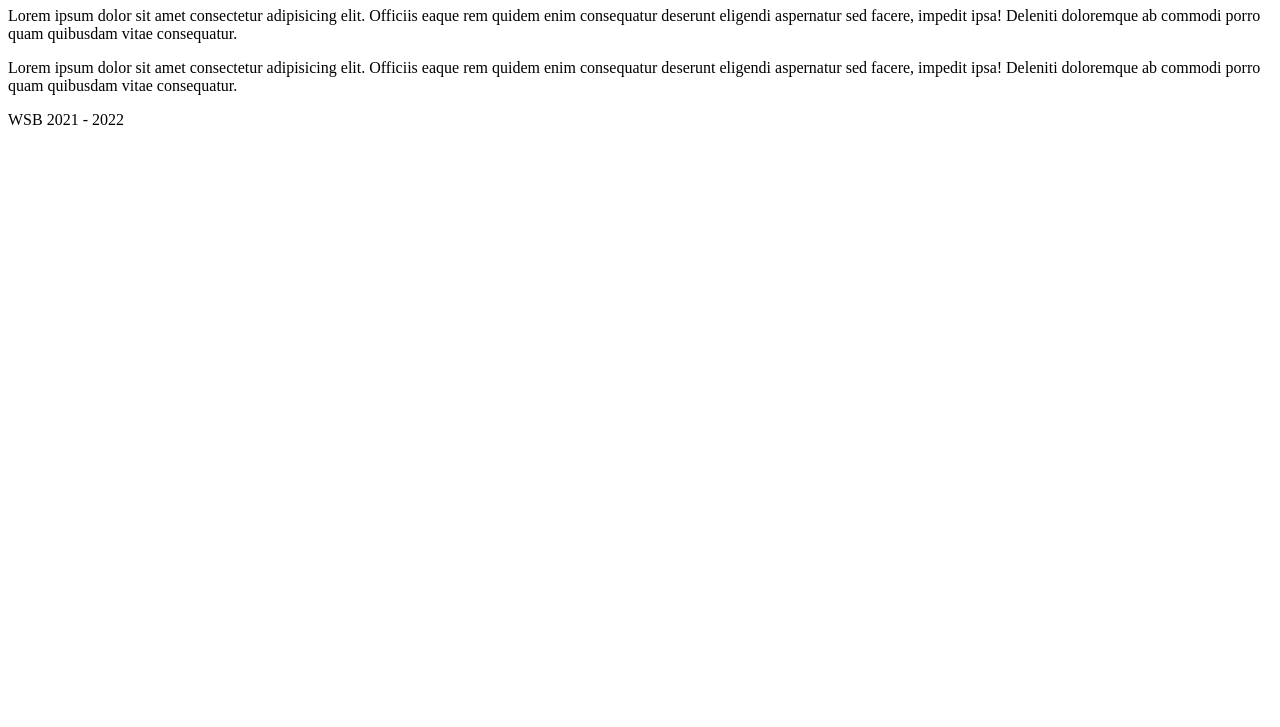
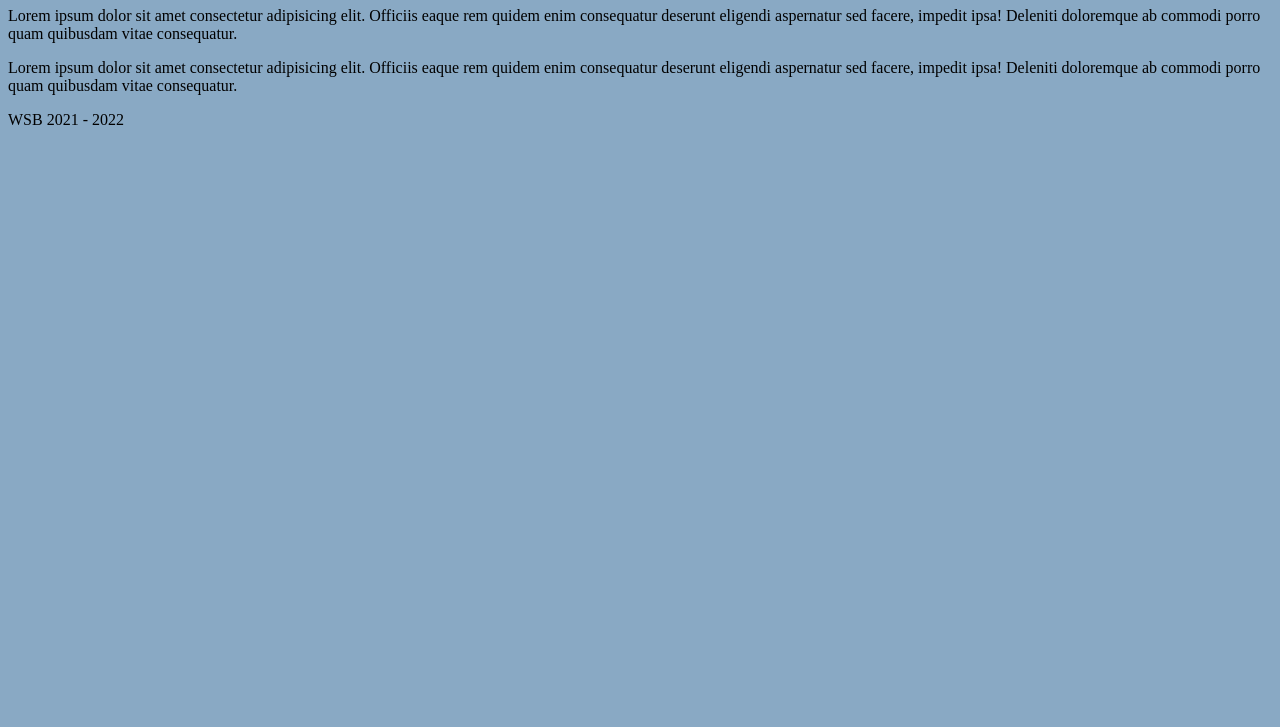
Before and after one commit to mikostu24/projekt-git, a plain HTML site: page index.html in a window 1280 px wide. Shown: the part 73-800 px from the top of the page. Drawn offline with Linux system fonts and the light colour scheme.

Commit message:
zmieni kolor

```diff
--- a/index.html
+++ b/index.html
@@ -12,6 +12,15 @@
 
     <title>Moja strona</title>
 
+	<style>
+
+        body {
+
+            background-color: rgb(137, 169, 196);
+
+        }
+
+    </style>
 </head>
 
 <body>
```
